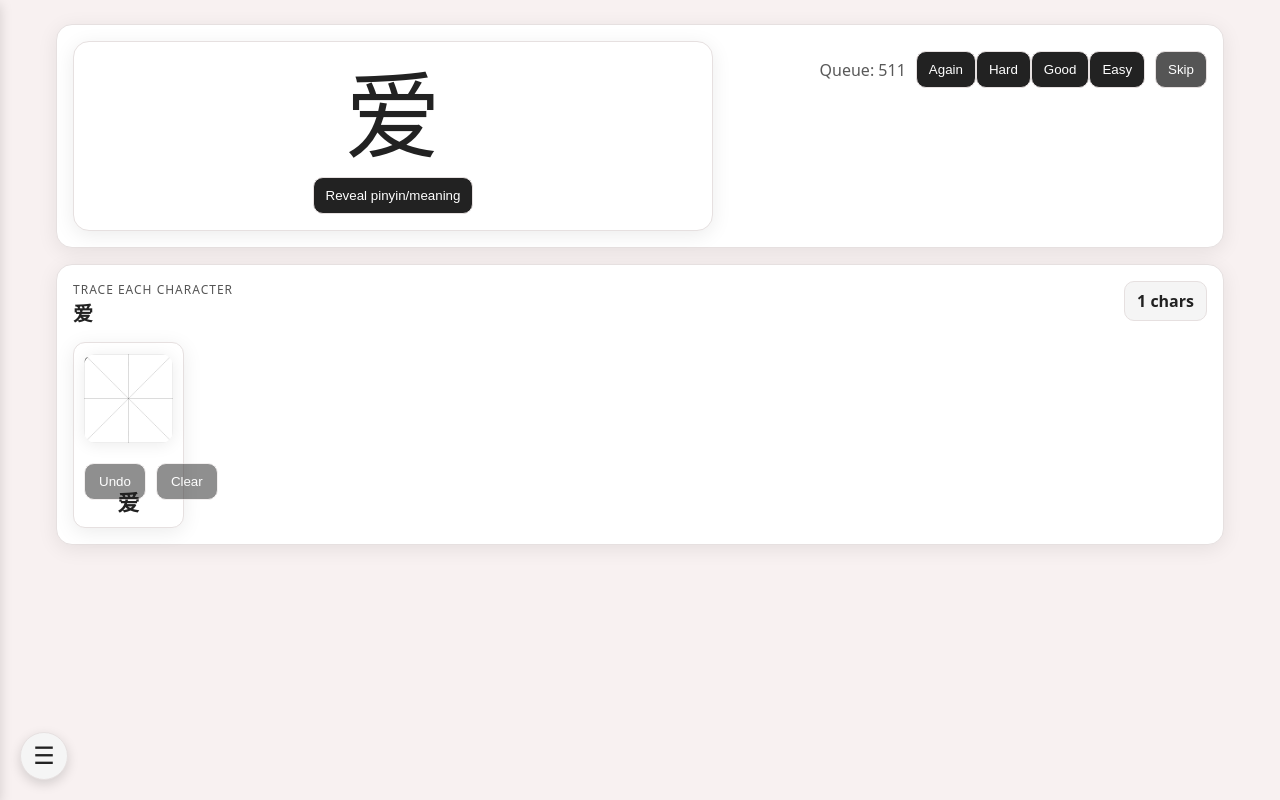
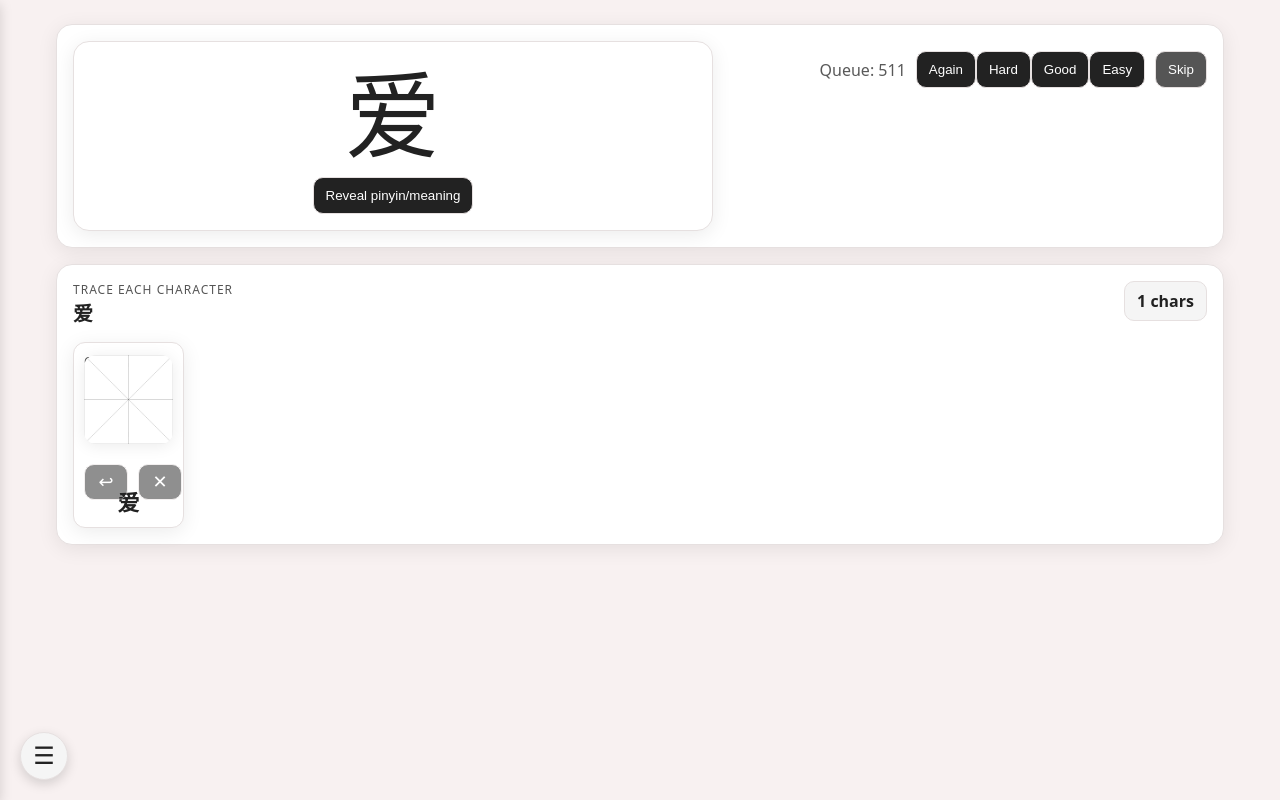
Before and after one commit to nis057489/hsk-3.0-writing-trainer, a React (Vite) app: page / in a window 1280 px wide. Built offline with nearby package versions, Linux system fonts and the light colour scheme.

Commit message:
controls
Signed-off-by: Nicholas Smith <nicholas@nbembedded.com>

```diff
--- a/src/components/DrawingPad.tsx
+++ b/src/components/DrawingPad.tsx
@@ -330,16 +330,18 @@ export function DrawingPad({ size, showGrid, tracingMode, character, showHoverIn
                 <button
                     onClick={undo}
                     disabled={strokes.length === 0}
-                    style={{ touchAction: "manipulation", padding: "10px 14px" }}
+                    aria-label={t("controls.undo")}
+                    style={{ touchAction: "manipulation", padding: "8px 10px", fontSize: 18, lineHeight: 1, minWidth: 44 }}
                 >
-                    {t("controls.undo")}
+                    ↩
                 </button>
                 <button
                     onClick={clear}
                     disabled={strokes.length === 0}
-                    style={{ touchAction: "manipulation", padding: "10px 14px" }}
+                    aria-label={t("controls.clear")}
+                    style={{ touchAction: "manipulation", padding: "8px 10px", fontSize: 18, lineHeight: 1, minWidth: 44 }}
                 >
-                    {t("controls.clear")}
+                    ✕
                 </button>
             </div>
         </div>
```
